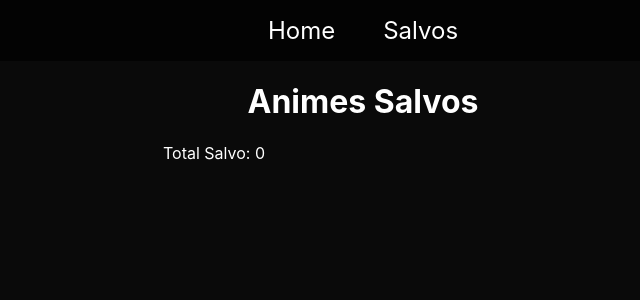
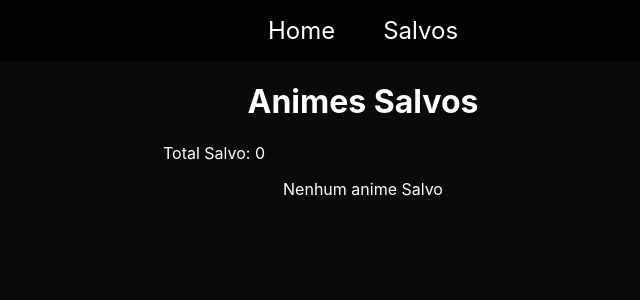
Before and after one commit to kayronbrigido/animania, a React (Create React App) app: page /salvos in a window 1280 px wide. Shown: the top 300 px of the page, without its empty margins (277-917 px from the left). Built offline with nearby package versions, Linux system fonts and the light colour scheme.

Commit message:
Create a notFound Page and Add Tostify

```diff
--- a/package.json
+++ b/package.json
@@ -11,6 +11,8 @@
     "react-dom": "^17.0.2",
     "react-router-dom": "^5.2.0",
     "react-scripts": "4.0.3",
+    "react-toastify": "^7.0.4",
+    "toastify": "^2.0.1",
     "web-vitals": "^1.1.2"
   },
   "scripts": {
--- a/src/App.js
+++ b/src/App.js
@@ -1,9 +1,12 @@
 import Routes from './routes';
+import 'react-toastify/dist/ReactToastify.css'
+import { ToastContainer } from 'react-toastify';
 
 function App() {
   return (
     <div className="App">
       <Routes />
+      <ToastContainer autoClose={3000}/>
     </div>
   );
 }
--- a/src/pages/anime/index.js
+++ b/src/pages/anime/index.js
@@ -1,5 +1,6 @@
 import { useParams } from 'react-router-dom';
 import { useEffect, useState } from 'react';
+import { toast } from 'react-toastify';
 import api from '../../services/api';
 import './page-anime-style.css';
 
@@ -37,13 +38,13 @@ function Anime(){
 
                 // if anime was in localStorage, it cant be add again
                 if (hasAnime){
-                    alert('Esse anime já esta salvo!');
+                    toast.info('Esse anime já esta salvo!');
                     return;
                 }
 
                 savedAnimes.push(anime)
                 localStorage.setItem('animes', JSON.stringify(savedAnimes));
-                alert('Anime salvo com sucesso!')
+                toast.success('Anime salvo com sucesso!')
 
             }
 
@@ -66,6 +67,17 @@ function Anime(){
                 </div>
                 )}
 
+            else if(animes.length < parseInt(id)){
+                return(
+                        window.location.replace('/')
+                        /* This is just if the api use a incremental list
+                        * example if i have id 1, 2, 3, 4, 5, 6 the length will be right
+                        * but if a have 1, 2, 4, 5, 6, dont will work right, cuz the
+                        * length is 5 and dont will show the anime with id 6
+                        */
+                )
+            }
+
             else {
                 return (
                  null
--- /dev/null
+++ b/src/pages/not-found/index.js
@@ -0,0 +1,6 @@
+
+function notFound(){
+    window.location.replace('/');
+}
+
+export default notFound;
--- a/src/pages/saved/index.js
+++ b/src/pages/saved/index.js
@@ -1,5 +1,6 @@
 import { useEffect, useState } from 'react';
 import { Link } from 'react-router-dom';
+import { toast } from 'react-toastify';
 import './page-saved-style.css';
 
 
@@ -38,6 +39,7 @@ function Saved(){
 
         setAnime(animeFilter);
         localStorage.setItem('animes', JSON.stringify(animeFilter));
+        toast.success('Excluído com Sucesso!')
     }
 
 
@@ -49,6 +51,7 @@ function Saved(){
         <div className="saved-animes">
             <h1>Animes Salvos</h1>
             <span id="total-saved">Total Salvo: {animes.length}</span>
+            { animes.length === 0 && <span>Nenhum anime Salvo</span>}
             <ul>
                {animes.map((anime) => {
 
--- a/src/routes.js
+++ b/src/routes.js
@@ -4,6 +4,7 @@ import Header from './components/Header';
 import Home from './pages/home/';
 import Anime from './pages/anime';
 import Saved from './pages/saved';
+import notFound from "./pages/not-found";
 
 // Create Routes
 const Routes = () => {
@@ -14,6 +15,7 @@ const Routes = () => {
                 <Route exact path="/" component={Home}/>
                 <Route exact path="/anime/:id" component={Anime}/>
                 <Route exact path="/salvos" component={Saved} />
+                <Route path="*" component={notFound} />
             </Switch>
         </BrowserRouter>
     )
```
Also changed, not shown: 2 other files (tests, documents, lock files or other folders).
